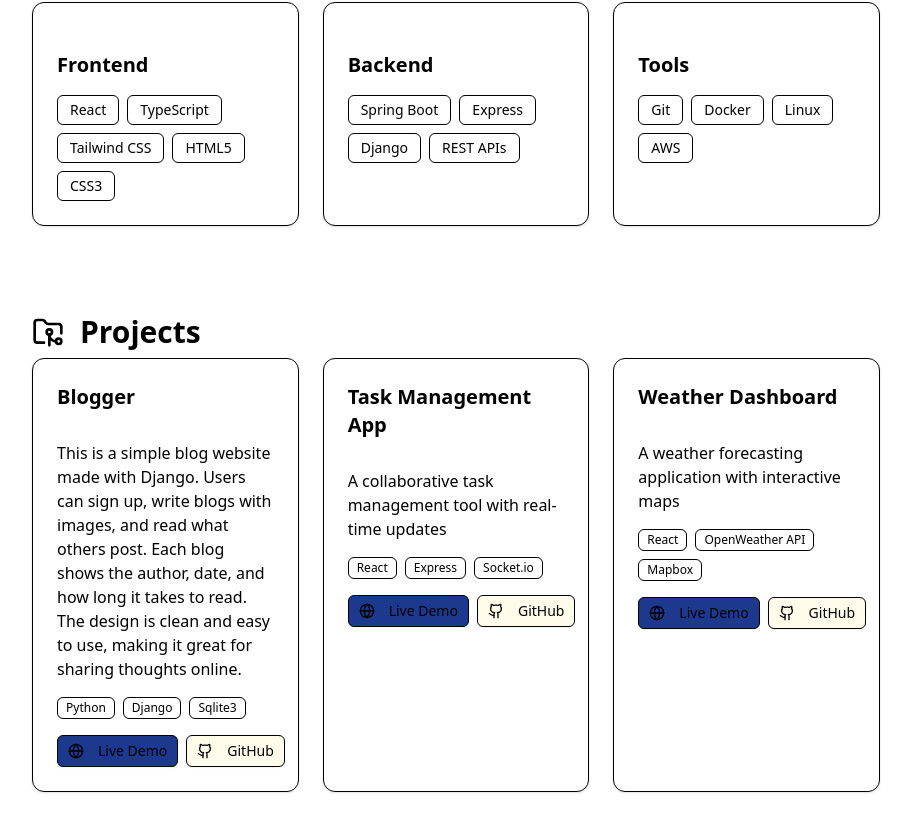
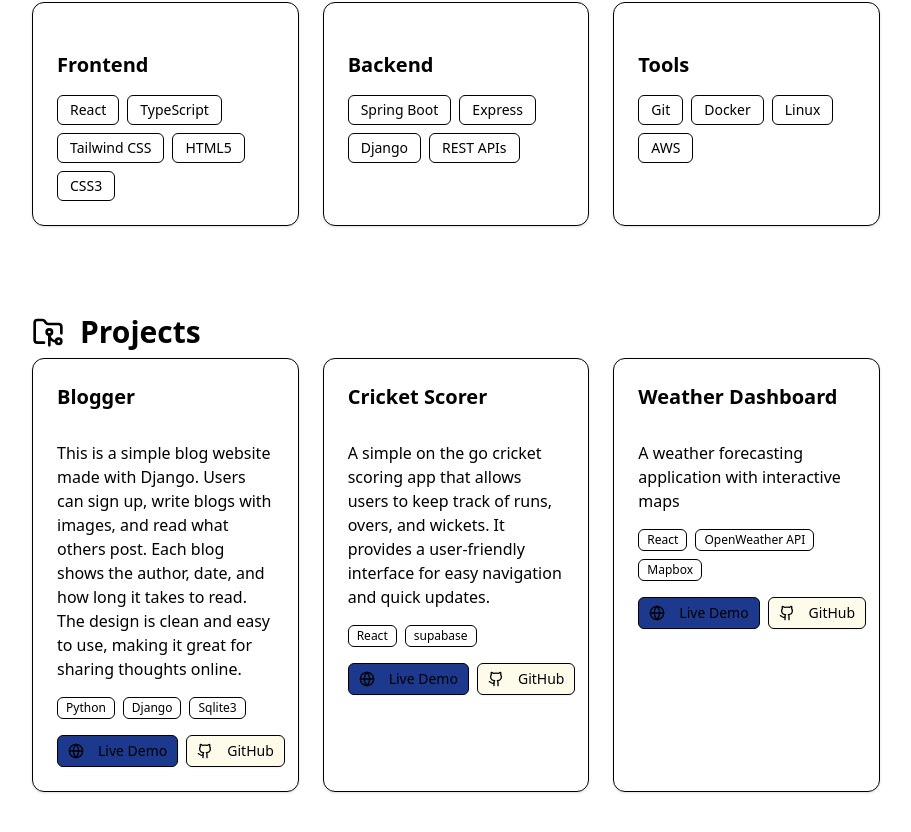
Before and after one commit to munna-yadav/portfolio, a React (Vite) app: page / in a window 1280 px wide. Shown: the part 1095-1927 px from the top of the page, without its empty margins (184-1095 px from the left). Built offline with nearby package versions, Linux system fonts and the light colour scheme.

Commit message:
fix: Update project details for Cricket Scorer

```diff
--- a/src/components/Projects.tsx
+++ b/src/components/Projects.tsx
@@ -12,11 +12,11 @@ const projects = [
         github: "https://github.com/munna-yadav/blogger"
     },
     {
-        title: "Task Management App",
-        description: "A collaborative task management tool with real-time updates",
-        technologies: ["React", "Express", "Socket.io"],
-        demo: "https://taskmanager-demo.example.com",
-        github: "https://github.com/username/taskmanager"
+        title: "Cricket Scorer",
+        description: "A simple on the go cricket scoring app that allows users to keep track of runs, overs, and wickets. It provides a user-friendly interface for easy navigation and quick updates.",
+        technologies: ["React", "supabase",],
+        demo: "https://scorer.devmunna.xyz",
+        github: "https://github.com/munna-yadav/cricket-scorer"
     },
     {
         title: "Weather Dashboard",
```
